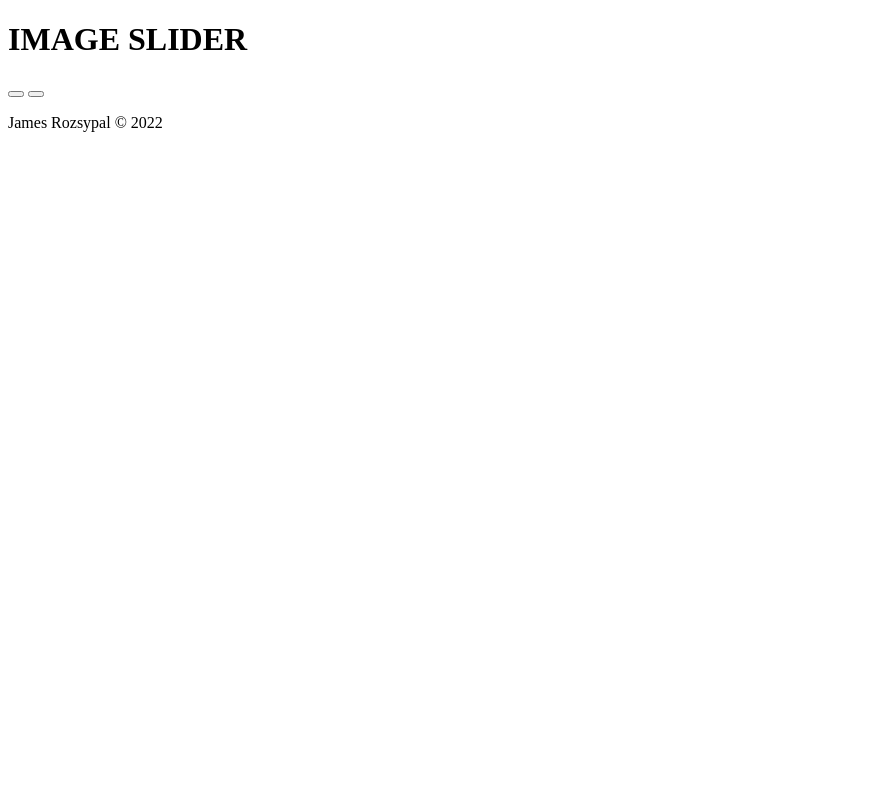
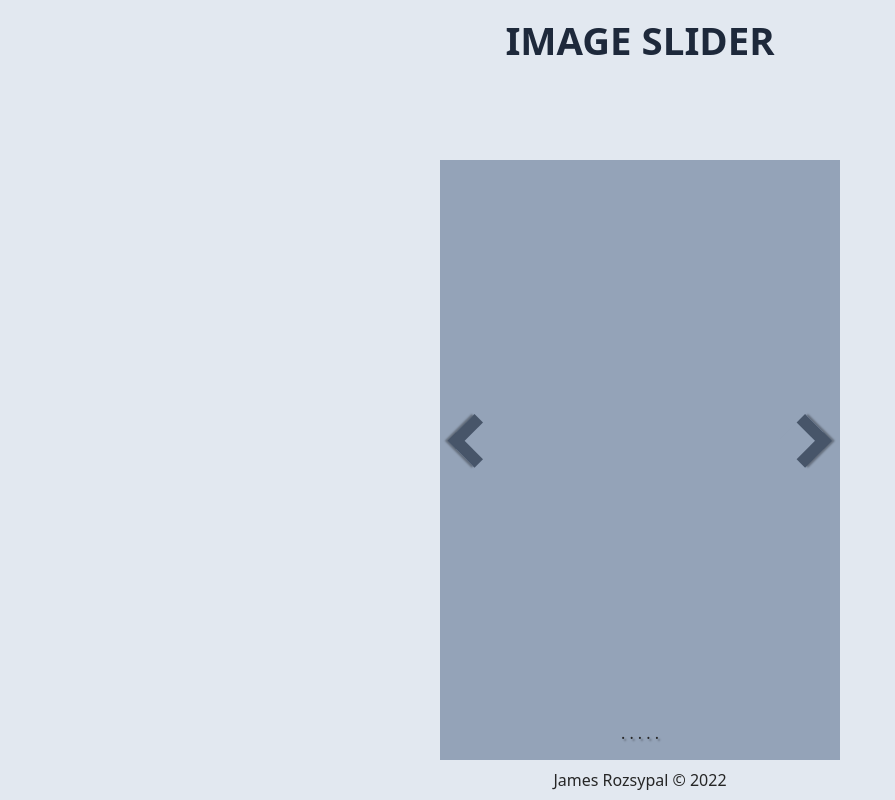
Before and after one commit to James-Rozy/image-slider, a plain HTML site: page index.html in a window 1280 px wide. Shown: the whole page, without its empty margins (0-895 px from the left). Drawn offline with Linux system fonts and the light colour scheme.

Commit message:
Finish base css layout with slider buttons and a mock gallery

```diff
--- a/index.html
+++ b/index.html
@@ -1,11 +1,11 @@
 <!DOCTYPE html>
 <html lang="en">
   <head>
-  <meta charset="UTF-8">
-  <meta http-equiv="X-UA-Compatible" content="IE=edge">
-  <meta name="viewport" content="width=device-width, initial-scale=1.0">
+    <meta charset="UTF-8" />
+    <meta http-equiv="X-UA-Compatible" content="IE=edge" />
+    <meta name="viewport" content="width=device-width, initial-scale=1.0" />
     <title>Image Slider Practice</title>
-  <link rel="stylesheet" href="style.css">
+    <link rel="stylesheet" href="style.css" />
     <script src="app.js" defer></script>
   </head>
   <body>
@@ -15,10 +15,14 @@
       </header>
 
       <div class="portrait">
-      <div class="display"></div>
-      <button class="left"></button>
-      <button class="right"></button>
-      <div class="gallery"></div>
+        <div class="display">
+          <div></div>
+          <div class="slider-ctrl">
+            <button class="left slider-btn"></button>
+            <button class="right slider-btn"></button>
+          </div>
+          <div class="gallery">. . . . .</div>
+        </div>
       </div>
 
       <footer>
--- a/style.css
+++ b/style.css
@@ -0,0 +1,133 @@
+/* ROOT & RESET */
+:root {
+  --main-font-family: ui-sans-serif, system-ui, -apple-system, BlinkMacSystemFont, "Segoe UI", Roboto, "Helvetica Neue", Arial, "Noto Sans", sans-serif, "Apple Color Emoji", "Segoe UI Emoji", "Segoe UI Symbol", "Noto Color Emoji";
+  --bg-color: #f5f5f5;
+  --dark-text: #262626;
+  --light-text: #fafafa;
+  --slate-200: #e2e8f0;
+  --slate-300: #cbd5e1;
+  --slate-400: #94a3b8;
+  --slate-500: #64748b;
+  --slate-600: #475569;
+  --slate-700: #334155;
+  --slate-800: #1e293b;
+  --slate-900: #0f172a;
+  --shadow-color: rgba(0, 0, 0, 0.33);
+}
+
+*,
+*::before,
+*::after {
+  box-sizing: border-box;
+  margin: 0;
+  padding: 0;
+  font-family: var(--main-font-family);
+  color: var(--dark-text);
+}
+
+/* GENERAL */
+h1 {
+  font-size: 2.4rem;
+  font-weight: 900;
+  color: var(--slate-800);
+}
+
+h2 {
+  font-size: 1.8rem;
+  font-weight: 700;
+}
+
+h3 {
+  font-size: 1.2rem;
+  font-weight: 500;
+}
+
+body {
+  background-color: var(--slate-200);
+}
+
+#container {
+  position: relative;
+  min-height: 100vh;
+  display: flex;
+  flex-direction: column;
+  gap: 5rem;
+}
+
+/* HEADER & FOOTER */
+header,
+footer {
+  display: flex;
+  align-items: center;
+  justify-content: center;
+}
+
+header {
+  height: 5rem;
+}
+
+footer {
+  position: absolute;
+  bottom: 0;
+  width: 100vw;
+  height: 2.5rem;
+}
+
+/* IMAGE SLIDER */
+.portrait {
+  align-self: center;
+  height: 600px;
+  width: 400px;
+}
+
+.display {
+  display: flex;
+  flex-direction: column;
+  justify-content: space-between;
+  height: inherit;
+  width: inherit;
+  background-color: var(--slate-400);
+}
+
+.slider-ctrl {
+  display: flex;
+  justify-content: space-between;
+  padding: 0px 1rem;
+}
+
+.slider-btn {
+  position: relative;
+  display: inline-block;
+  border: solid var(--slate-600);
+  border-width: 0 0.8rem 0.8rem 0;
+  padding: 0.8rem;
+  background-color: transparent;
+  box-shadow: 2px 2px 2px var(--shadow-color);
+}
+
+.slider-btn:hover {
+  border: solid var(--slate-700);
+  border-width: 0 0.8rem 0.8rem 0;
+}
+
+.slider-btn:active {
+  border: solid var(--slate-800);
+  border-width: 0 0.8rem 0.8rem 0;
+  box-shadow: none;
+}
+
+.left {
+  transform: rotate(135deg);
+  -webkit-transform: rotate(135deg);
+}
+
+.right {
+  transform: rotate(-45deg);
+  -webkit-transform: rotate(-45deg);
+}
+
+.gallery {
+  align-self: center;
+  padding-bottom: 1rem;
+  text-shadow: 2px 2px 2px var(--shadow-color);
+}
```
Lines whose indentation alone changed are shown as unchanged.
